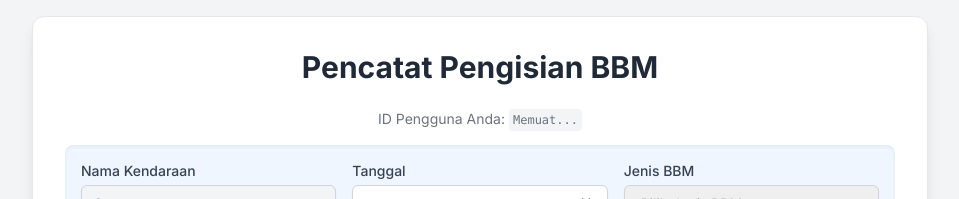
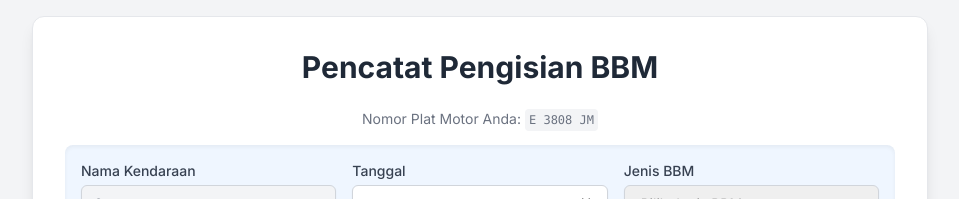
Before and after one commit to kiki234/bbm, a plain HTML site: page index.html in a window 1280 px wide. Shown: the top 199 px of the page, without its empty margins (160-1119 px from the left). Drawn offline with nearby package versions, Linux system fonts and the light colour scheme.

Commit message:
Update index.html

```diff
--- a/index.html
+++ b/index.html
@@ -38,7 +38,7 @@
     <div class="bg-white p-8 rounded-xl shadow-lg w-full max-w-4xl border border-gray-200">
         <h1 class="text-3xl font-bold text-center text-gray-800 mb-6">Pencatat Pengisian BBM</h1>
         <p class="text-sm text-center text-gray-500 mb-4">
-            ID Pengguna Anda: <span id="userIdDisplay" class="font-mono text-xs bg-gray-100 p-1 rounded">Memuat...</span>
+            Nomor Plat Motor  Anda: <span id="userIdDisplay" class="font-mono text-xs bg-gray-100 p-1 rounded">E 3808 JM</span>
         </p>
 
         <!-- Form untuk menambahkan pengisian BBM -->
```
